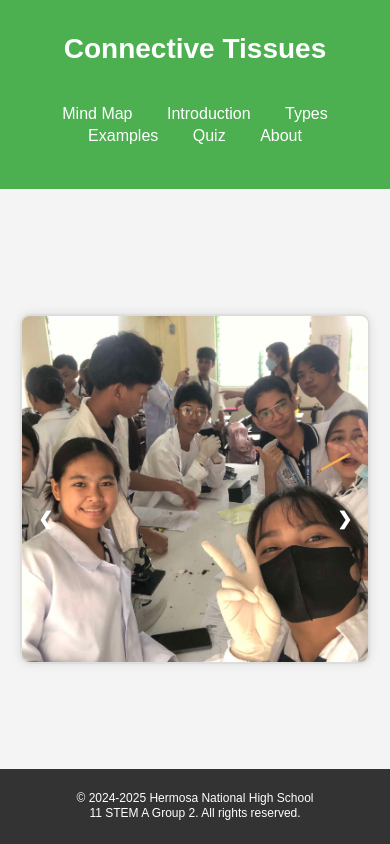
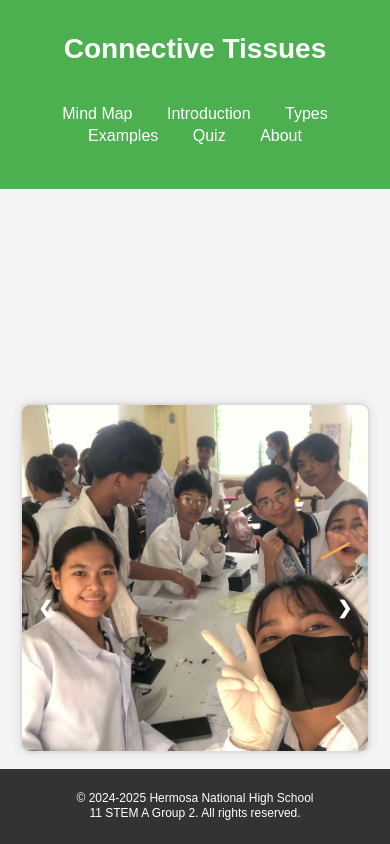
Before and after one commit to pascual-jajaaa/bio-stem11hnhs, a plain HTML site: page folder/about.html in a window 390 px wide. Drawn offline with Linux system fonts and the light colour scheme.

Commit message:
margin adjustments in about page

```diff
--- a/folder/about.html
+++ b/folder/about.html
@@ -54,7 +54,12 @@
             background-color: rgba(0, 0, 0, 0.8);
         }
         main {
-            margin-top: calc(10dvh + 50px);
+            margin-top: calc(15dvh + 250px);
+        }
+        @media screen and (max-width: 800px) {
+            main {
+                margin-top: calc(25dvh + 100px);
+            }
         }
     </style>
 </head>
```
